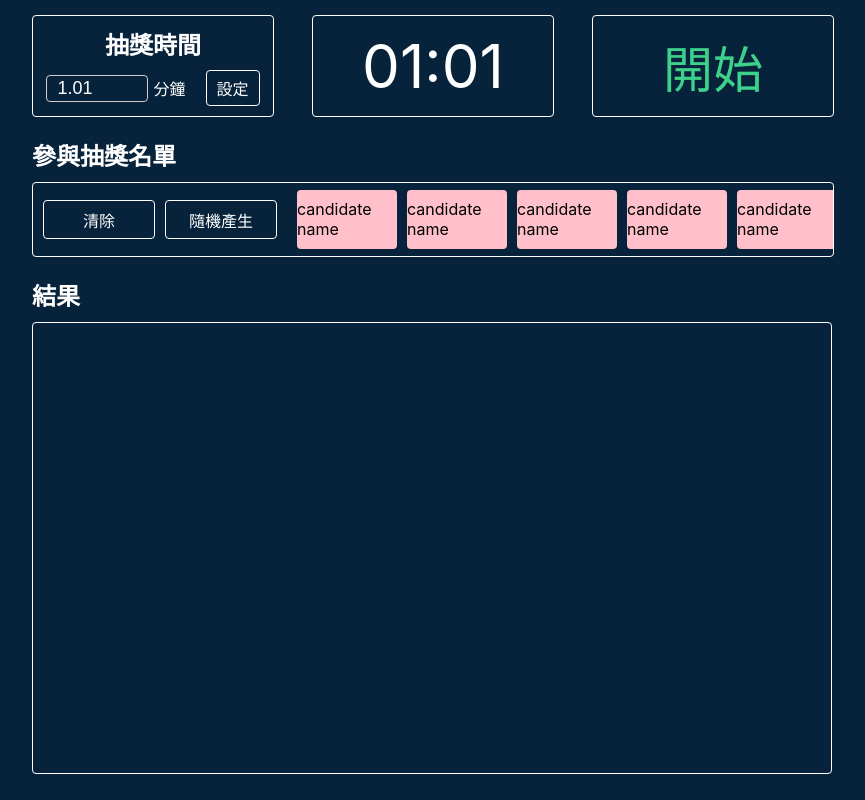
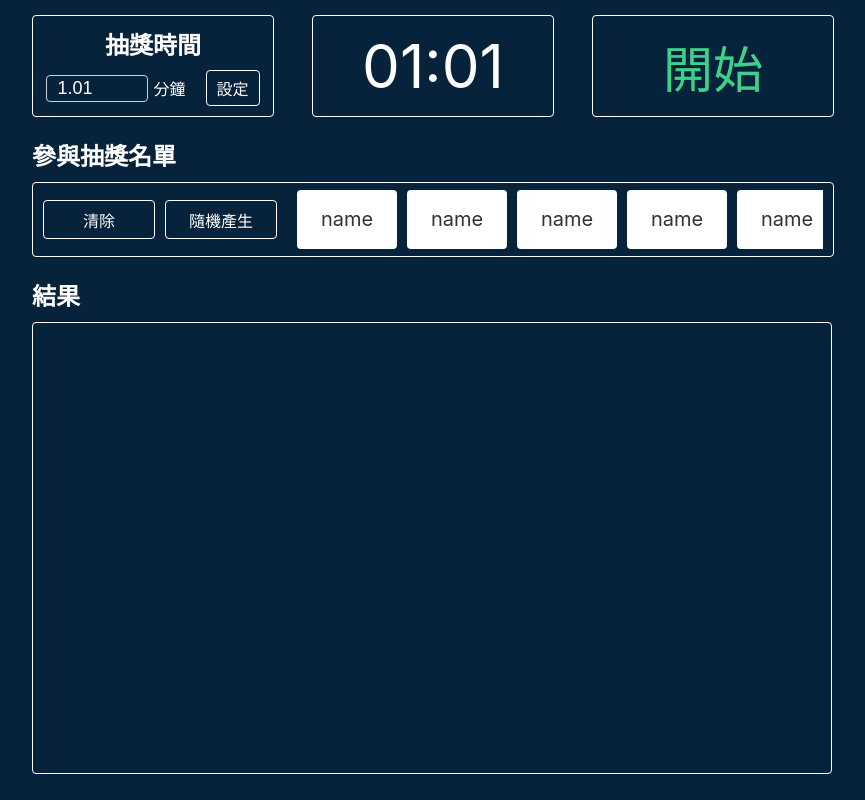
Before and after one commit to Dannyisadog/lottery, a React (Create React App) app: page / in a window 1280 px wide. Shown: the whole page, without its empty margins (208-1073 px from the left). Built offline with nearby package versions, Linux system fonts and the light colour scheme.

Commit message:
style: candidate block

```diff
--- a/src/Lottery/CandidateBlock/Candidate/index.js
+++ b/src/Lottery/CandidateBlock/Candidate/index.js
@@ -5,14 +5,16 @@ const Container = styled.div`
   width: 100px;
   height: 100%;
   border-radius: 4px;
-  background: pink;
+  background: white;
   display: flex;
+  color: #333;
 
   .candidate-name {
     display: flex;
     justify-content: center;
     align-items: center;
     width: 100%;
+    font-size: 20px;
   }
 `;
 
@@ -27,7 +29,7 @@ const Candidate = ({name}) => {
 }
 
 Candidate.defaultProps = {
-  name: "candidate name"
+  name: "name"
 }
 
 Candidate.propTypes = {
--- a/src/Lottery/CandidateBlock/index.js
+++ b/src/Lottery/CandidateBlock/index.js
@@ -43,7 +43,7 @@ const Container = styled.div`
         border-radius: 4px;
         border: 1px solid ${(props) => props.status == countdown_status.COUNTDOWN_PENDING ? "white" : "gray"};
         color: ${(props) => props.status == countdown_status.COUNTDOWN_PENDING ? "white" : "gray"};
-        cursor: ${(props) => props.status == countdown_status.COUNTDOWN_PENDING ? "cursor" : "not-allowed"};
+        cursor: ${(props) => props.status == countdown_status.COUNTDOWN_PENDING ? "pointer" : "not-allowed"};
         display: flex;
         align-items:center;
         justify-content: center;
@@ -66,6 +66,9 @@ const Container = styled.div`
       align-items: center;
       overflow-x: scroll;
       overflow-y: hidden;
+    }
+    .blank {
+      width: 15px;
     }
 
     .candidate-wrapper {
@@ -130,6 +133,7 @@ const CandidateBlock = () => {
             })
           }
         </div>
+        <div className="blank" />
       </div>
     </Container>
   );
```
